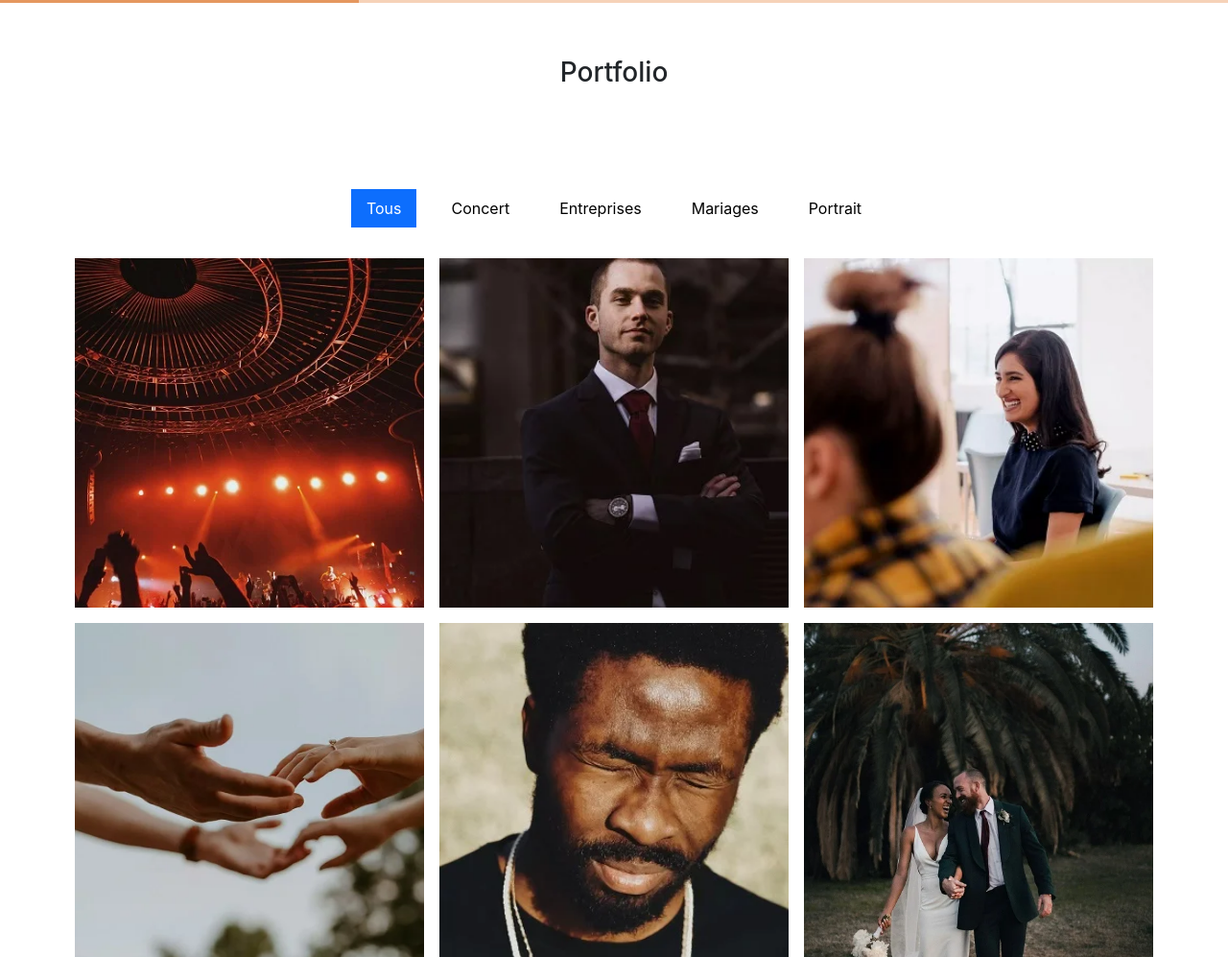
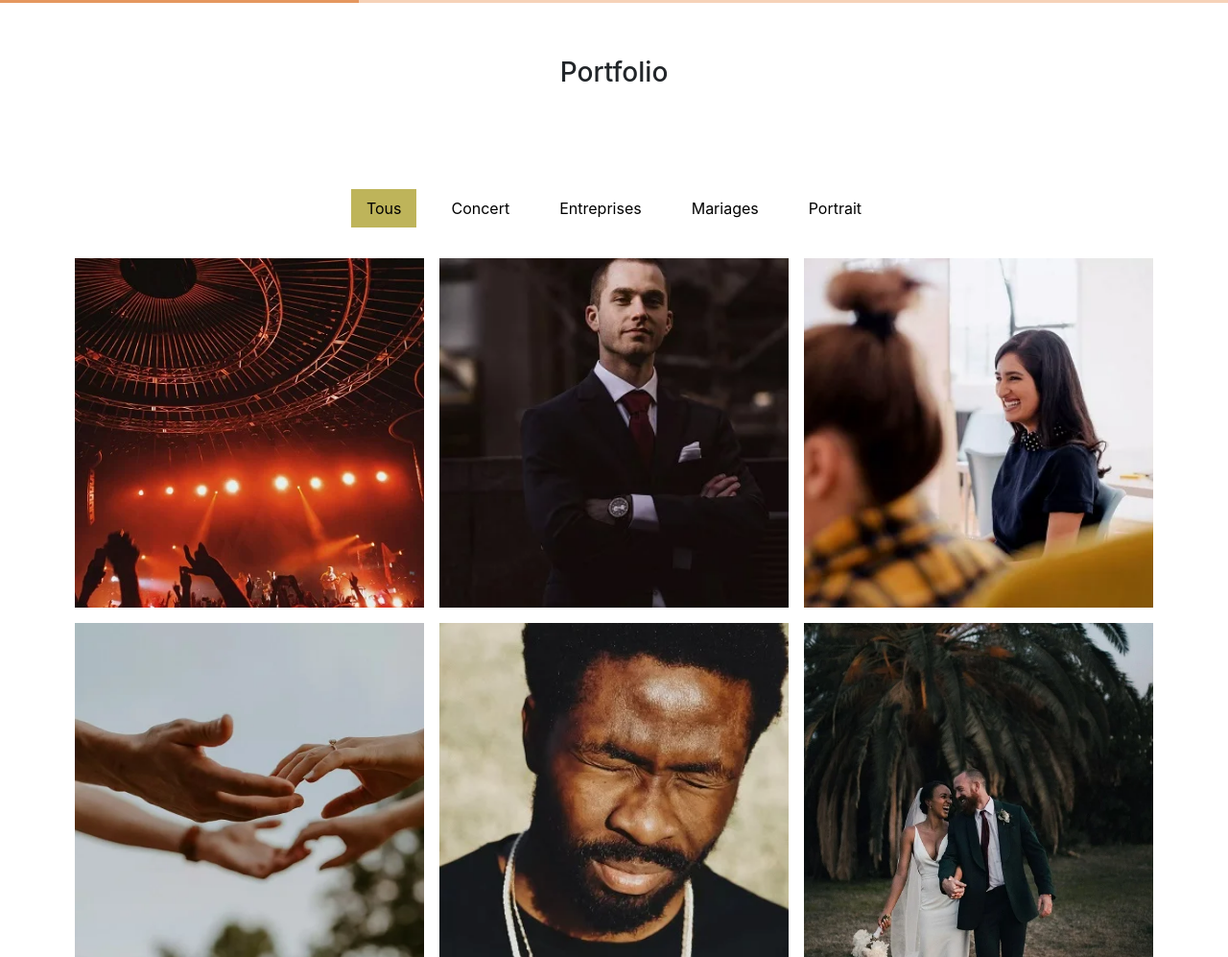
Before and after one commit to Brigouleix/Nina-Carducci, a plain HTML site: page index.html in a window 1280 px wide. Shown: the part 1262-2259 px from the top of the page at 96% size. Drawn offline with Linux system fonts and the light colour scheme.

Commit message:
filtre bleu par def & html

```diff
--- a/assets/style.css
+++ b/assets/style.css
@@ -102,7 +102,7 @@ body {
 .gallery .nav {
 	justify-content: center;
 }
-.nav-link.active-tag {
+.nav-pills .nav-link.active-tag {
 	color: #000;
 	background-color: #BEB45A;
 	border-radius:0 ;
--- a/index.html
+++ b/index.html
@@ -38,7 +38,7 @@
 	<link rel="stylesheet" href="./assets/bootstrap/bootstrap.min.css" >
 
 
-	<link rel="preconnect" href="https://fonts.googleapis.com" async>
+	<link rel="preconnect" href="https://fonts.googleapis.com" >
 	<link rel="preconnect" href="https://fonts.gstatic.com" crossorigin>
 
 	<link rel="preload" href="./assets/style.css" as="style" onload="this.onload=null;this.rel='stylesheet'">
```
